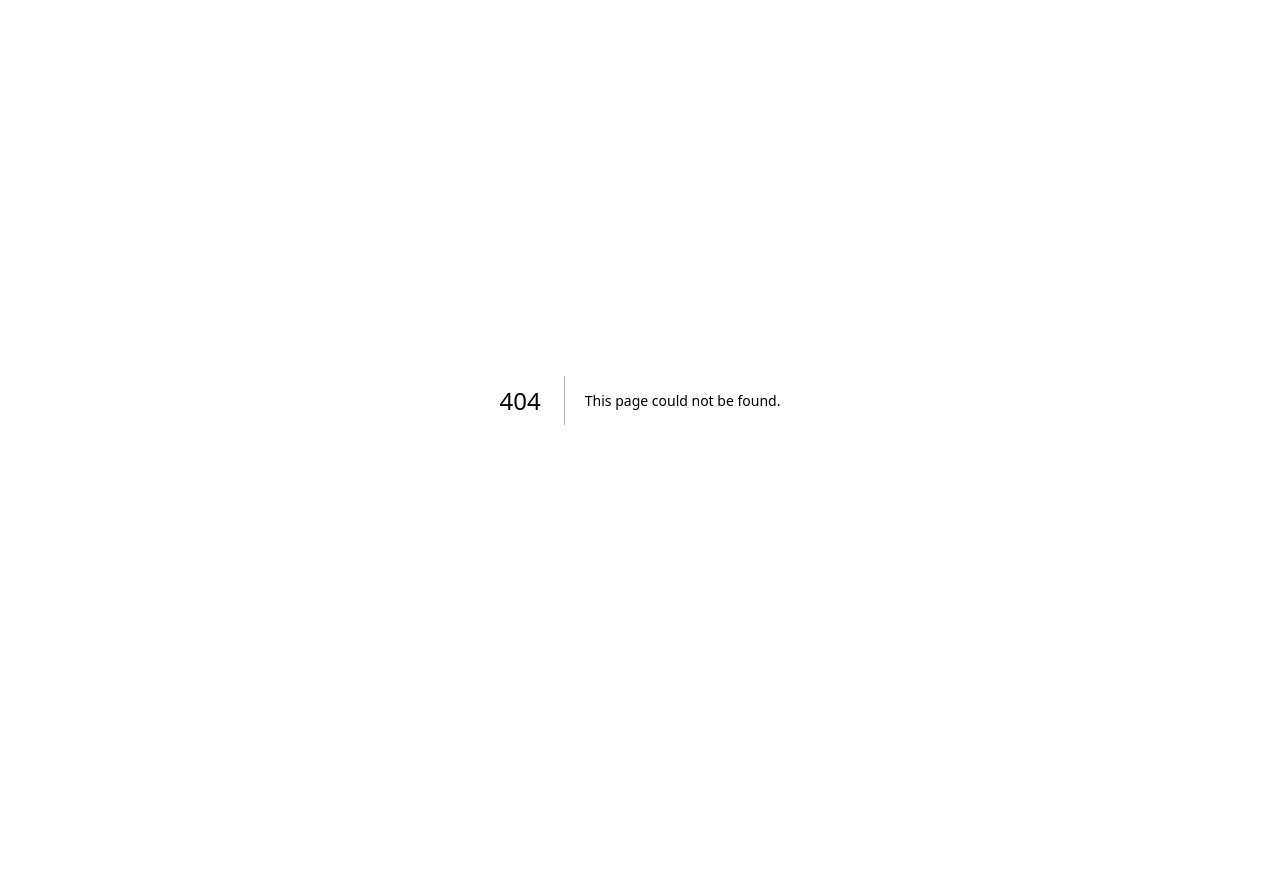
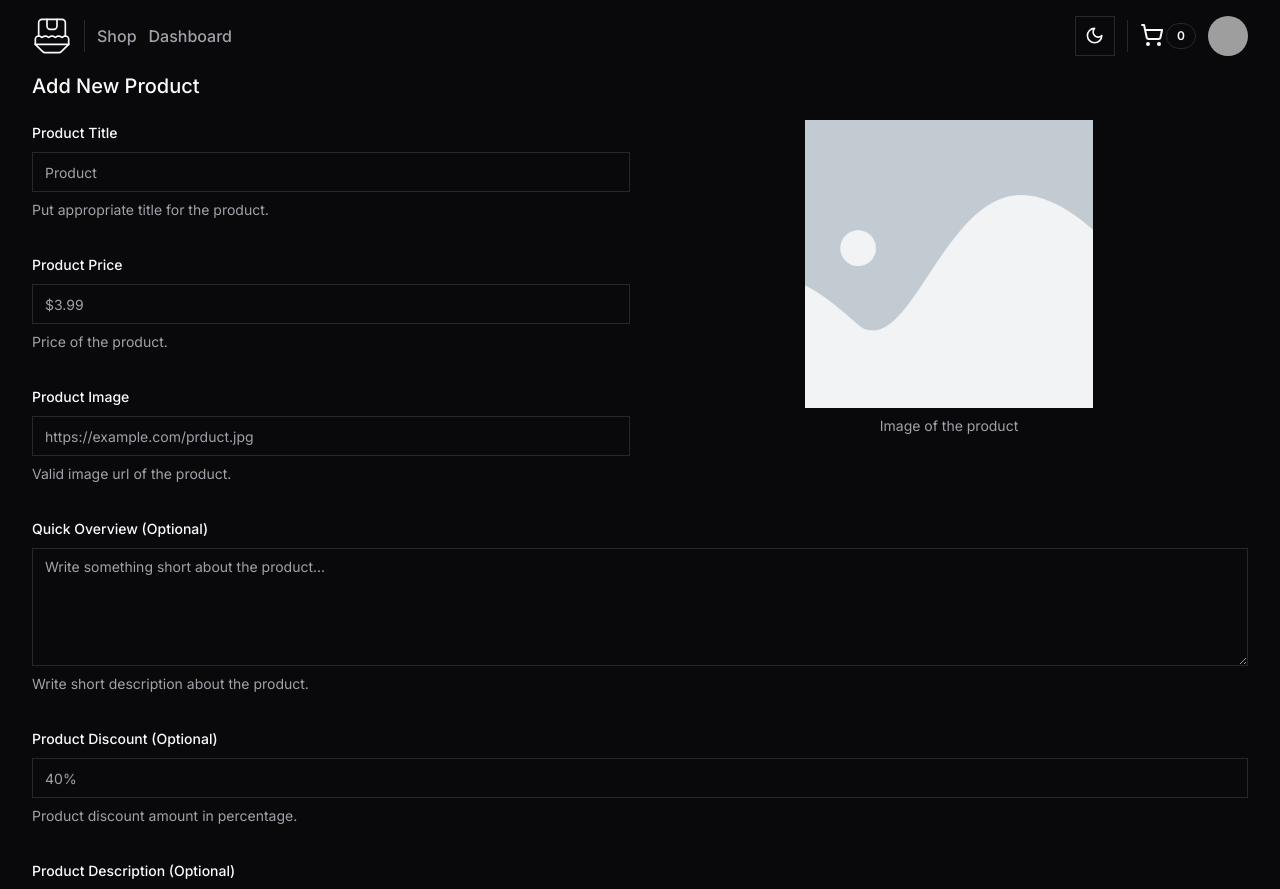
Before and after one commit to StepAsideLiL/front-mart, a Next.js app: page /product/add in a window 1280 px wide. Before the commit this address had no page. Shown: the top 889 px of the page. Before the commit the page ends 800 px from the top, so only its background shows below. Built offline with nearby package versions, Linux system fonts and the light colour scheme; grey boxes are pictures that could not be loaded; a web font is replaced by a local one.

Commit message:
create: new form to add product to database

```diff
--- /dev/null
+++ b/app/(products)/product/add/_parts/actions.ts
@@ -0,0 +1,42 @@
+"use server";
+
+import prisma from "@/lib/prismadb";
+import { AddProductFormData } from "@/lib/types";
+import { revalidatePath } from "next/cache";
+import { redirect } from "next/navigation";
+
+// Add product data in the database.
+export const addProduct = async (data: AddProductFormData) => {
+  const {
+    productTitle,
+    price,
+    imageSrc,
+    discount,
+    quickOverview,
+    description,
+    date,
+    month,
+    year,
+  } = data;
+  try {
+    await prisma.product.create({
+      data: {
+        title: productTitle,
+        price: price,
+        discount: discount,
+        imageSrc: imageSrc,
+        quickOverview: quickOverview,
+        description: description,
+        date: date,
+        month: month,
+        year: year,
+      },
+    });
+  } catch (err) {
+    console.log(err);
+    throw new Error("Failed to add product in database.");
+  }
+
+  revalidatePath("/", "layout");
+  redirect("/dashboard/products");
+};
--- /dev/null
+++ b/app/(products)/product/add/_parts/add-product-form.tsx
@@ -0,0 +1,245 @@
+"use client";
+
+import * as z from "zod";
+import { zodResolver } from "@hookform/resolvers/zod";
+import { useForm } from "react-hook-form";
+import { Button } from "@/components/ui/button";
+import {
+  Form,
+  FormControl,
+  FormDescription,
+  FormField,
+  FormItem,
+  FormLabel,
+  FormMessage,
+} from "@/components/ui/form";
+import { Input } from "@/components/ui/input";
+import { Textarea } from "@/components/ui/textarea";
+import { AddProductFormData } from "@/lib/types";
+import { useState } from "react";
+import { ReloadIcon } from "@radix-ui/react-icons";
+import { addProduct } from "./actions";
+
+const formSchema = z.object({
+  productTitle: z
+    .string()
+    .min(1, { message: "Product title can not be empty." }),
+  price: z.string().min(1, { message: "Product price can not be empty." }),
+  imageSrc: z
+    .string()
+    .min(1, { message: "Set a product image" })
+    .url({ message: "Insert correct image url" }),
+  discount: z.string().optional(),
+  quickOverview: z.string().optional(),
+  description: z.string().optional(),
+});
+
+const AddProductForm = () => {
+  const [isLoading, setIsLoading] = useState(false);
+  const [imageSrc, setIamgeSrc] = useState("");
+
+  const form = useForm<z.infer<typeof formSchema>>({
+    resolver: zodResolver(formSchema),
+    defaultValues: {
+      productTitle: "",
+      price: undefined,
+      discount: undefined,
+      quickOverview: "",
+      description: "",
+    },
+  });
+
+  function onSubmit(values: z.infer<typeof formSchema>) {
+    const fullDate = new Date();
+
+    const formData: AddProductFormData = {
+      ...values,
+      price: parseFloat(values.price),
+      discount: parseFloat(values.discount ? values.discount : "0"),
+      imageSrc: imageSrc,
+      date: fullDate.getUTCDate(),
+      month: fullDate.getUTCMonth(),
+      year: fullDate.getUTCFullYear(),
+    };
+
+    setIsLoading(true);
+    addProduct(formData);
+  }
+
+  return (
+    <Form {...form}>
+      <form onSubmit={form.handleSubmit(onSubmit)} className="space-y-8">
+        <section className="w-full flex flex-col lg:flex-row gap-5">
+          <section className="w-full space-y-8">
+            {/* Product Title */}
+            <FormField
+              control={form.control}
+              name="productTitle"
+              render={({ field }) => (
+                <FormItem>
+                  <FormLabel>Product Title</FormLabel>
+                  <FormControl>
+                    <Input
+                      placeholder="Product"
+                      {...field}
+                      autoComplete="off"
+                    />
+                  </FormControl>
+                  <FormDescription>
+                    Put appropriate title for the product.
+                  </FormDescription>
+                  <FormMessage />
+                </FormItem>
+              )}
+            />
+
+            {/* Product Price */}
+            <FormField
+              control={form.control}
+              name="price"
+              render={({ field }) => (
+                <FormItem>
+                  <FormLabel>Product Price</FormLabel>
+                  <FormControl>
+                    <Input
+                      type="number"
+                      placeholder="$3.99"
+                      {...field}
+                      autoComplete="off"
+                    />
+                  </FormControl>
+                  <FormDescription>Price of the product.</FormDescription>
+                  <FormMessage />
+                </FormItem>
+              )}
+            />
+
+            {/* Product Image */}
+            <FormField
+              control={form.control}
+              name="imageSrc"
+              render={({ field }) => (
+                <FormItem>
+                  <FormLabel>Product Image</FormLabel>
+                  <FormControl>
+                    <Input
+                      type="text"
+                      placeholder="https://example.com/prduct.jpg"
+                      {...field}
+                      autoComplete="off"
+                      onChangeCapture={(e) => {
+                        setIamgeSrc(e.currentTarget.value);
+                      }}
+                    />
+                  </FormControl>
+                  <FormDescription>
+                    Valid image url of the product.
+                  </FormDescription>
+                  <FormMessage />
+                </FormItem>
+              )}
+            />
+          </section>
+
+          <section className="w-full flex flex-col items-center gap-2">
+            <div className="w-72 h-72">
+              {/* eslint-disable-next-line @next/next/no-img-element */}
+              <img
+                src={imageSrc || `/images/placeholder-image.webp`}
+                alt="Product image"
+                className="w-full h-full object-cover"
+              />
+            </div>
+
+            <p className="text-sm text-muted-foreground">
+              Image of the product
+            </p>
+          </section>
+        </section>
+
+        {/* Product Quick Overview */}
+        <FormField
+          control={form.control}
+          name="quickOverview"
+          render={({ field }) => (
+            <FormItem>
+              <FormLabel>Quick Overview (Optional)</FormLabel>
+              <FormControl>
+                <Textarea
+                  placeholder="Write something short about the product..."
+                  {...field}
+                  rows={5}
+                  autoComplete="off"
+                />
+              </FormControl>
+              <FormDescription>
+                Write short description about the product.
+              </FormDescription>
+              <FormMessage />
+            </FormItem>
+          )}
+        />
+
+        {/* Product Discount */}
+        <FormField
+          control={form.control}
+          name="discount"
+          render={({ field }) => (
+            <FormItem>
+              <FormLabel>Product Discount (Optional)</FormLabel>
+              <FormControl>
+                <Input
+                  type="number"
+                  placeholder="40%"
+                  {...field}
+                  max={100}
+                  autoComplete="off"
+                />
+              </FormControl>
+              <FormDescription>
+                Product discount amount in percentage.
+              </FormDescription>
+              <FormMessage />
+            </FormItem>
+          )}
+        />
+
+        {/* Product Description */}
+        <FormField
+          control={form.control}
+          name="description"
+          render={({ field }) => (
+            <FormItem>
+              <FormLabel>Product Description (Optional)</FormLabel>
+              <FormControl>
+                <Textarea
+                  placeholder="Write something about the product..."
+                  {...field}
+                  rows={10}
+                  autoComplete="off"
+                />
+              </FormControl>
+              <FormDescription>
+                Write useful description about the product.
+              </FormDescription>
+              <FormMessage />
+            </FormItem>
+          )}
+        />
+
+        <Button type="submit" disabled={isLoading}>
+          {isLoading ? (
+            <>
+              <ReloadIcon className="mr-2 h-4 w-4 animate-spin" />
+              Adding...
+            </>
+          ) : (
+            <>Add New Product</>
+          )}
+        </Button>
+      </form>
+    </Form>
+  );
+};
+
+export default AddProductForm;
--- /dev/null
+++ b/app/(products)/product/add/page.tsx
@@ -0,0 +1,24 @@
+import Main from "@/components/uis/main";
+import Title from "@/components/uis/title";
+import AddProductForm from "./_parts/add-product-form";
+import { Metadata } from "next";
+
+export const metadata: Metadata = {
+  title: "Add New Product",
+};
+
+const AddNewProductPage = () => {
+  return (
+    <Main variant={"xl"}>
+      <section>
+        <Title>Add New Product</Title>
+      </section>
+
+      <section>
+        <AddProductForm />
+      </section>
+    </Main>
+  );
+};
+
+export default AddNewProductPage;
```
